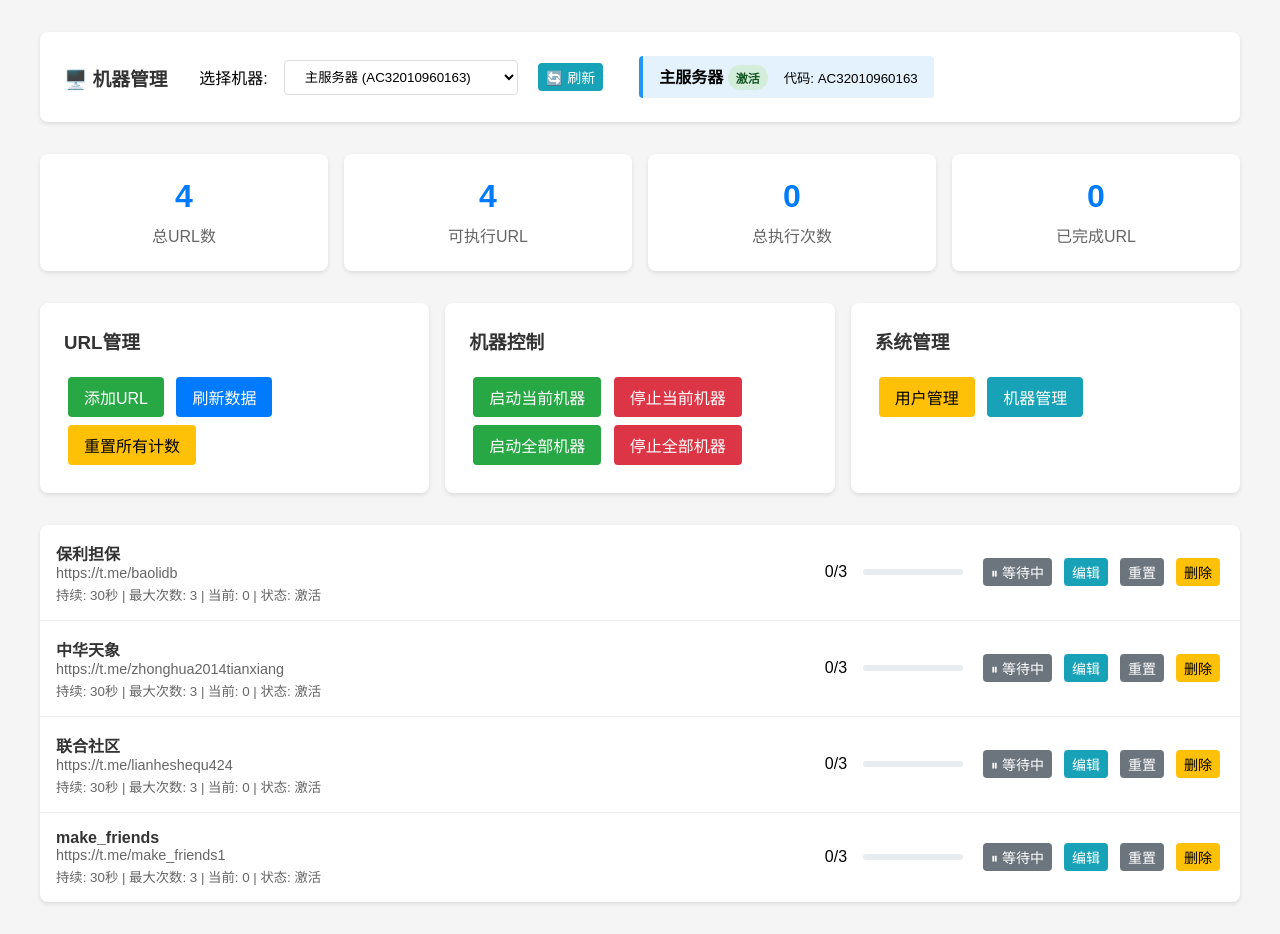
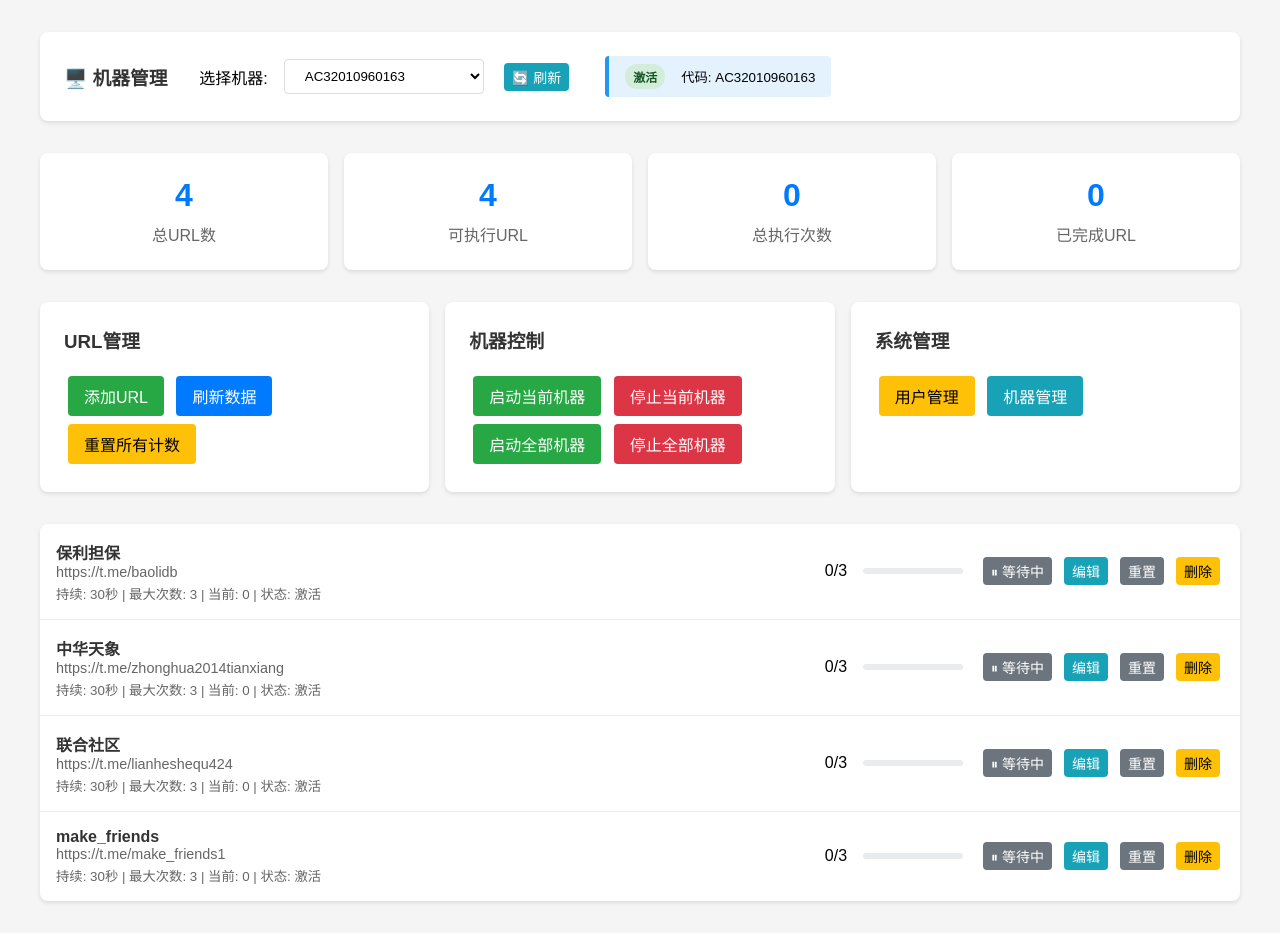
Before and after one commit to yunshenya/flask-message-manager, a Flask app: page /dashboard in a window 1280 px wide. Shown: the part 80-1014 px from the top of the page. After the commit the page ends 986 px from the top, so only its background shows below. Run offline with Flask 3, Linux system fonts and the light colour scheme; the visitor is signed in with stand-in values (Sample User, id 1); data comes from the database, SQL or seed files in the repository.

Commit message:
多台机器支持

```diff
--- a/app/config.py
+++ b/app/config.py
@@ -10,5 +10,4 @@ class Config:
                    'postgresql://postgres:1332@localhost:5432/postgres'
     SQLALCHEMY_DATABASE_URI = DATABASE_URL
     SQLALCHEMY_TRACK_MODIFICATIONS = False
-    VMOS_LIST = []
     PKG_NAME = 'flask-message-manager'
--- a/app/static/js/dashboard.js
+++ b/app/static/js/dashboard.js
@@ -55,7 +55,7 @@ async function loadMachineList() {
         machines.forEach(machine => {
             const option = document.createElement('option');
             option.value = machine.id;
-            option.textContent = `${machine.message} (${machine.pade_code})`;
+            option.textContent = `${machine.pade_code}`;
             select.appendChild(option);
         });
 
@@ -93,13 +93,12 @@ function switchMachine() {
         currentConfigId = newConfigId;
         systemRunningMap.clear(); // 清除运行状态
         updateCurrentMachineInfo();
-        loadDashboardData();
+        loadDashboardData().then(r => {});
     }
 }
 
 function updateCurrentMachineInfo() {
     const infoDiv = document.getElementById('currentMachineInfo');
-    const nameSpan = document.getElementById('currentMachineName');
     const statusSpan = document.getElementById('currentMachineStatus');
     const codeSpan = document.getElementById('currentMachineCode');
 
@@ -110,7 +109,6 @@ function updateCurrentMachineInfo() {
 
     const machine = availableMachines.find(m => m.id === currentConfigId);
     if (machine) {
-        nameSpan.textContent = machine.message || '未命名机器';
         codeSpan.textContent = machine.pade_code || '无代码';
         statusSpan.textContent = machine.is_active ? '激活' : '禁用';
         statusSpan.className = `machine-status ${machine.is_active ? 'status-active' : 'status-inactive'}`;
@@ -194,7 +192,7 @@ function updateUrlList(urls) {
                     <span class="count-display">${url.current_count}/${url.max_num}</span>
                     <div class="progress">
                         <div class="progress-bar ${progressPercent >= 100 ? 'completed' : ''}"
-                             style="width: ${Math.min(progressPercent, 100)}%"></div>
+                                style="width: ${Math.min(progressPercent, 100)}%"></div>
                     </div>
                     <div class="url-actions">
                         ${statusButton}
@@ -220,7 +218,7 @@ function getStatusButton(url, isSystemRunning) {
 
 function updatePageTitle() {
     const time = new Date(lastUpdateTime).toLocaleTimeString();
-    const machineName = currentConfigData ? currentConfigData.message : '未选择';
+    const machineName = currentConfigData ? currentConfigData.pade_code : '未选择';
     document.title = `消息管理系统 - ${machineName} (${time})`;
 }
 
@@ -287,9 +285,7 @@ async function saveEditedUrl(event) {
     }
 }
 
-// ================================
-// URL添加功能
-// ================================
+
 function showAddUrlModal() {
     if (!currentConfigId) {
         alert('请先选择一台机器');
@@ -333,9 +329,7 @@ async function addUrl(event) {
     }
 }
 
-// ================================
-// URL删除功能
-// ================================
+
 async function deleteUrl(urlId, urlName) {
     if (!confirm(`确定要删除URL "${urlName}" 吗？此操作不可撤销。`)) {
         return;
@@ -469,7 +463,7 @@ async function startAllMachines() {
             });
             successCount++;
         } catch (error) {
-            console.error(`启动机器 ${machine.message} 失败:`, error);
+            console.error(`启动机器 ${machine.pade_code} 失败:`, error);
             failCount++;
         }
     }
@@ -499,7 +493,7 @@ async function stopAllMachines() {
             });
             successCount++;
         } catch (error) {
-            console.error(`停止机器 ${machine.message} 失败:`, error);
+            console.error(`停止机器 ${machine.pade_code} 失败:`, error);
             failCount++;
         }
     }
@@ -514,7 +508,7 @@ async function stopAllMachines() {
 // ================================
 function showMachineManagement() {
     document.getElementById('machineManagementModal').style.display = 'block';
-    loadMachineManagementList();
+    loadMachineManagementList().then(r => {});
 }
 
 function hideMachineManagement() {
@@ -546,7 +540,7 @@ async function loadMachineManagementList() {
                     ${machines.map(machine => `
                         <tr>
                             <td style="padding: 0.5rem; border: 1px solid #ddd;">${machine.id}</td>
-                            <td style="padding: 0.5rem; border: 1px solid #ddd;">${machine.message}</td>
+                            <td style="padding: 0.5rem; border: 1px solid #ddd;">${machine.pade_code}</td>
                             <td style="padding: 0.5rem; border: 1px solid #ddd;">${machine.pade_code}</td>
                             <td style="padding: 0.5rem; border: 1px solid #ddd;">
                                 <span class="machine-status ${machine.is_active ? 'status-active' : 'status-inactive'}">
@@ -557,7 +551,7 @@ async function loadMachineManagementList() {
                                 <button class="btn btn-warning btn-sm" onclick="toggleMachine(${machine.id})">
                                     ${machine.is_active ? '禁用' : '激活'}
                                 </button>
-                                <button class="btn btn-danger btn-sm" onclick="deleteMachine(${machine.id}, '${machine.message}')">删除</button>
+                                <button class="btn btn-danger btn-sm" onclick="deleteMachine(${machine.id}, '${machine.pade_code}')">删除</button>
                             </td>
                         </tr>
                     `).join('')}
@@ -573,7 +567,6 @@ async function addMachine(event) {
     event.preventDefault();
 
     const data = {
-        message: document.getElementById('newMachineName').value,
         pade_code: document.getElementById('newMachineCode').value,
         description: document.getElementById('newMachineDesc').value
     };
--- a/app/templates/dashboard.html
+++ b/app/templates/dashboard.html
@@ -150,7 +150,6 @@
         </div>
         <div class="machine-info" id="currentMachineInfo" style="display: none;">
             <div>
-                <strong id="currentMachineName">-</strong>
                 <span class="machine-status" id="currentMachineStatus">未知</span>
             </div>
             <div>
--- a/run.py
+++ b/run.py
@@ -4,7 +4,6 @@ from app.models import User, ConfigData, UrlData
 app = create_app()
 
 def init_database():
-    """初始化数据库和默认用户"""
     try:
         with app.app_context():
             db.create_all()
@@ -19,12 +18,10 @@ def init_database():
                     is_admin=True
                 )
                 db.session.add(admin_user)
-                print("创建默认管理员用户: admin / admin123")
 
             # 创建默认机器配置
             existing_configs = ConfigData.query.count()
             if existing_configs == 0:
-                # 创建多台机器配置
                 machines = [
                     {
                         'message': '主服务器',
@@ -60,7 +57,6 @@ def init_database():
                     config_ids.append(config.id)
                     print(f"创建机器配置: {machine_data['message']} ({machine_data['pade_code']})")
 
-                # 为每台机器创建示例URL数据
                 telegram_urls = [
                     {'url': 'https://t.me/baolidb', 'name': '保利担保', 'duration': 30, 'max_num': 3},
                     {'url': 'https://t.me/zhonghua2014tianxiang', 'name': '中华天象', 'duration': 30, 'max_num': 3},
@@ -114,7 +110,5 @@ def init_database():
 
 if __name__ == '__main__':
     if init_database():
-        print("📍 访问地址: http://localhost:5000")
-        print("🔐 管理员账号: admin / admin123")
-        print("🖥️ 多机器管理系统已启动")
+        print("访问地址: http://localhost:5000")
     app.run(host='0.0.0.0', port=5000, debug=True)
```
